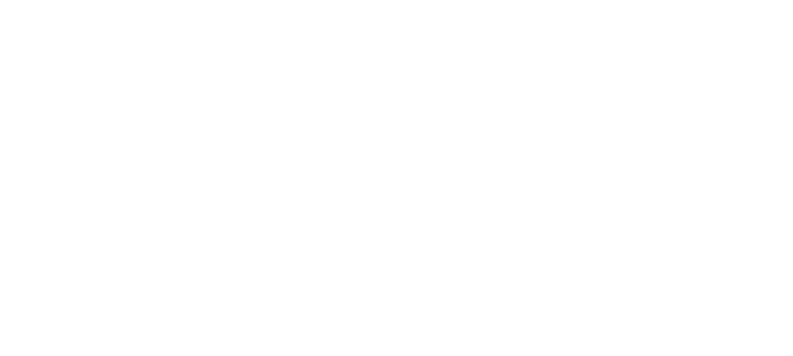
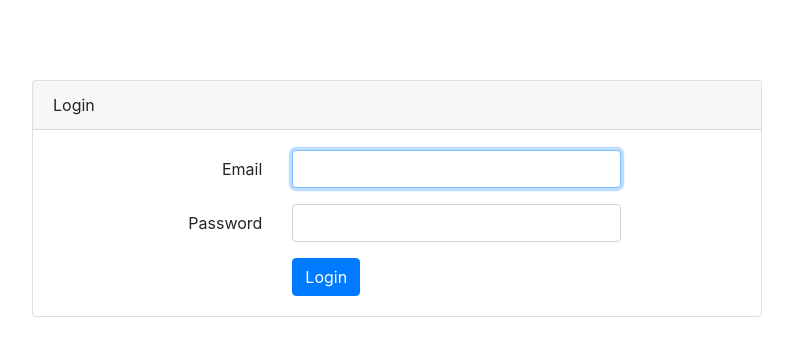
Before and after one commit to jesraygarciano/rigid-nuxt-prj, a Nuxt app in the folder nuxt-client/: page /login in a window 1280 px wide. Before the commit this address had no page. Shown: the top 356 px of the page, without its empty margins (243-1036 px from the left). Built offline with nearby package versions, Linux system fonts and the light colour scheme.

Commit message:
Created a login vue form

```diff
--- a/nuxt-client/layouts/partials/Navbar.js
+++ b/nuxt-client/layouts/partials/Navbar.vue
@@ -13,7 +13,9 @@
                 <ul class="navbar-nav ml-auto">
                     <!-- Authentication Links -->
                         <li class="nav-item">
-                            <a class="nav-link" href="">Login</a>
+                        <nuxt-link :to="{ name: 'login' }" class="nav-link">
+                            Login
+                        </nuxt-link>
                         </li>
                         <li class="nav-item">
                             <a class="nav-link" href="">Register</a>
--- /dev/null
+++ b/nuxt-client/pages/login.vue
@@ -0,0 +1,56 @@
+<template>
+    <div class="container top">
+        <div class="row justify-content-center">
+            <div class="col-md-8">
+                <div class="card">
+                    <div class="card-header">Login</div>
+                    <div class="card-body">
+                        <form action="#">
+                            <div class="form-group row">
+                                <label for="email" class="col-sm-4 col-form-label text-md-right">Email</label>
+
+                                <div class="col-md-6">
+                                    <input type="email" class="form-control" required autofocus>
+                                        <span class="invalid-feedback" role="alert">
+                                            <strong></strong>
+                                        </span>
+                                </div>
+                            </div>
+
+                            <div class="form-group row">
+                                <label for="password" class="col-md-4 col-form-label text-md-right">Password</label>
+
+                                <div class="col-md-6">
+                                    <input type="password" class="form-control" required>
+                                        <span class="invalid-feedback" role="alert">
+                                            <strong></strong>
+                                        </span>
+                                </div>
+                            </div>
+
+                            <div class="form-group row mb-0">
+                                <div class="col-md-8 offset-md-4">
+                                    <button type="submit" class="btn btn-primary">
+                                        Login
+                                    </button>
+                                </div>
+                            </div>
+                        </form>
+                    </div>
+                </div>
+            </div>
+        </div>
+    </div>
+</template>
+
+<script>
+export default {
+
+}
+</script>
+
+<style>
+.top {
+    margin-top: 80px;
+}
+</style>
```
